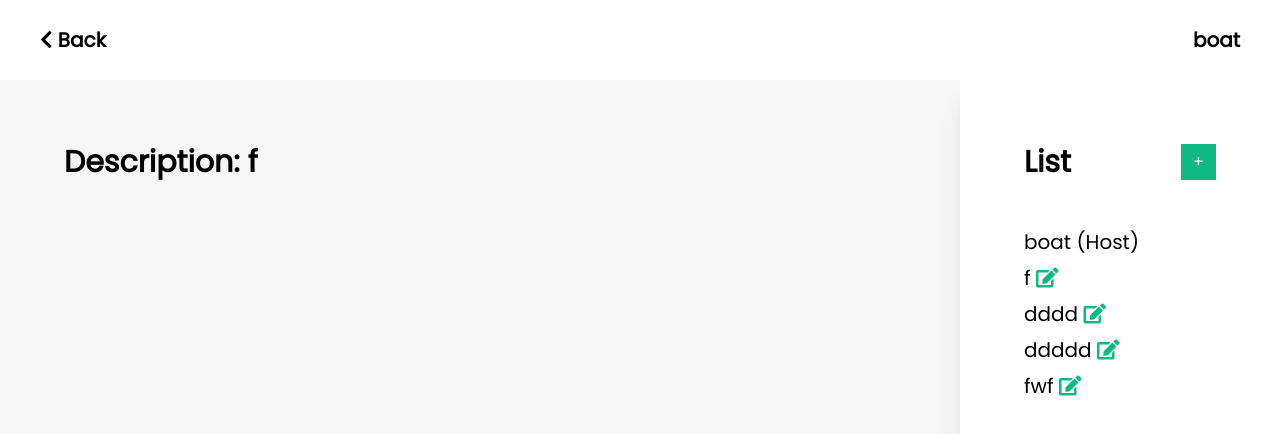
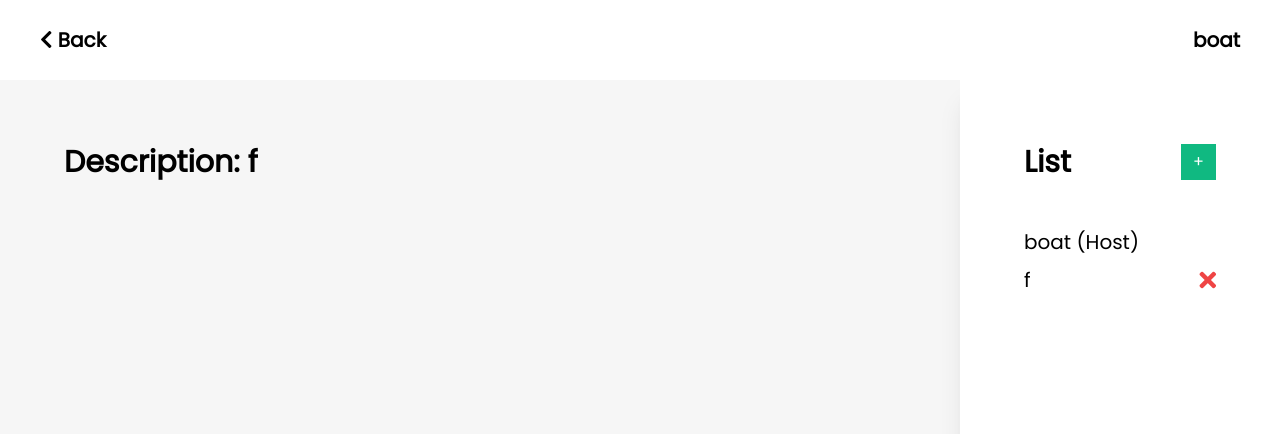
Before and after one commit to BoatPrakit/Bet-Holder, a Vue app: page /room/1 in a window 1280 px wide. Shown: the top 434 px of the page. Built offline with nearby package versions, Linux system fonts and the light colour scheme; data requests are answered from the project's data file.

Commit message:
[62130500051][Update] DELETE method for remove some user in room

```diff
--- a/db.json
+++ b/db.json
@@ -21,18 +21,6 @@
         {
           "name": "f",
           "money": 0
-        },
-        {
-          "name": "dddd",
-          "money": 0
-        },
-        {
-          "name": "ddddd",
-          "money": 0
-        },
-        {
-          "name": "fwf",
-          "money": 0
         }
       ],
       "id": 1
--- a/src/components/util/NameInRoom.vue
+++ b/src/components/util/NameInRoom.vue
@@ -1,16 +1,22 @@
 <template>
     <div class="text-xl mt-2">
-        <span v-if="ishost" class=""> {{ name }} (Host) </span>
-        <span v-else> {{name}}
-            <i class="fas fa-edit text-green-500"></i>
-        </span>
+        <span v-if="name === host"> {{ name }} (Host) </span>
+        <div v-else class="flex items-center justify-between">
+            <span class="w-3/4"> {{name}} </span>
+                <i @click="deleteName" class="fas fa-times text-red-500 text-2xl cursor-pointer"></i>
+        </div>
     </div>
 </template>
 
 <script>
 export default {
     name: "NameInRoom",
-    props: ['name','ishost'],
+    props: ['name','host'],
+    methods: {
+        deleteName(){
+            this.$emit('deletename', { targetName: this.name })
+        },
+    }
 }
 </script>
 
--- a/src/views/DynamicRoom.vue
+++ b/src/views/DynamicRoom.vue
@@ -1,6 +1,6 @@
 <template>
     <div :class="pointerClass" class="relative">
-        <PopUp v-if="isShowPopUp" :option="optionPopUp" @create="updateName" @closepopup="openOrClosePopUp"></PopUp>
+        <PopUp v-if="isShowPopUp" :option="optionPopUp" @create="createName" @closepopup="openOrClosePopUp"></PopUp>
         <Navbar :hostusername="roomInformation.owner" />
         <div class="bg-gray-bg min-h-content flex w-full">
             <div class="w-3/4 p-16">
@@ -12,8 +12,7 @@
                     <button @click="openOrClosePopUp" class="bg-green-500 text-white px-3"> + </button>
                 </div>
                 <div v-for="user in nameList" class="flex flex-col" :key="user.name">
-                    <NameInRoom v-if="user.name === roomInformation.owner" :name="user.name" :ishost="true" />
-                    <NameInRoom v-else :name="user.name" :ishost="false" />
+                    <NameInRoom @deletename="deleteName" :name="user.name" :host="roomInformation.owner" />
                 </div>
             </card>
         </div>
@@ -52,7 +51,7 @@ export default {
             if(this.isShowPopUp) this.pointerClass = 'pointer-events-none'
             else this.pointerClass = ''
         },
-        async updateName({ inputValue }){
+        async createName({ inputValue }){
             await axios.put(`/rooms/${this.$route.params.id}`, {
                 ...this.roomInformation,
                 nameList: [
@@ -65,8 +64,16 @@ export default {
         async prepareRoomInformation(){
             const res = await axios.get(`/rooms/${this.$route.params.id}`);
             this.roomInformation = res.data;
-            this.optionPopUp.data = this.roomInformation.nameList.map(data => data.name)
-        }
+            this.optionPopUp.data = this.roomInformation.nameList.map(user => user.name)
+        },
+        async deleteName({ targetName }){
+            const nameListWithoutTarget = [...this.roomInformation.nameList].filter(user => user.name !== targetName)
+            await axios.put(`/rooms/${this.$route.params.id}`, {
+                ...this.roomInformation,
+                nameList: [...nameListWithoutTarget]
+            })
+            this.prepareRoomInformation();
+        },
     },
     async mounted(){
         this.prepareRoomInformation();
```
